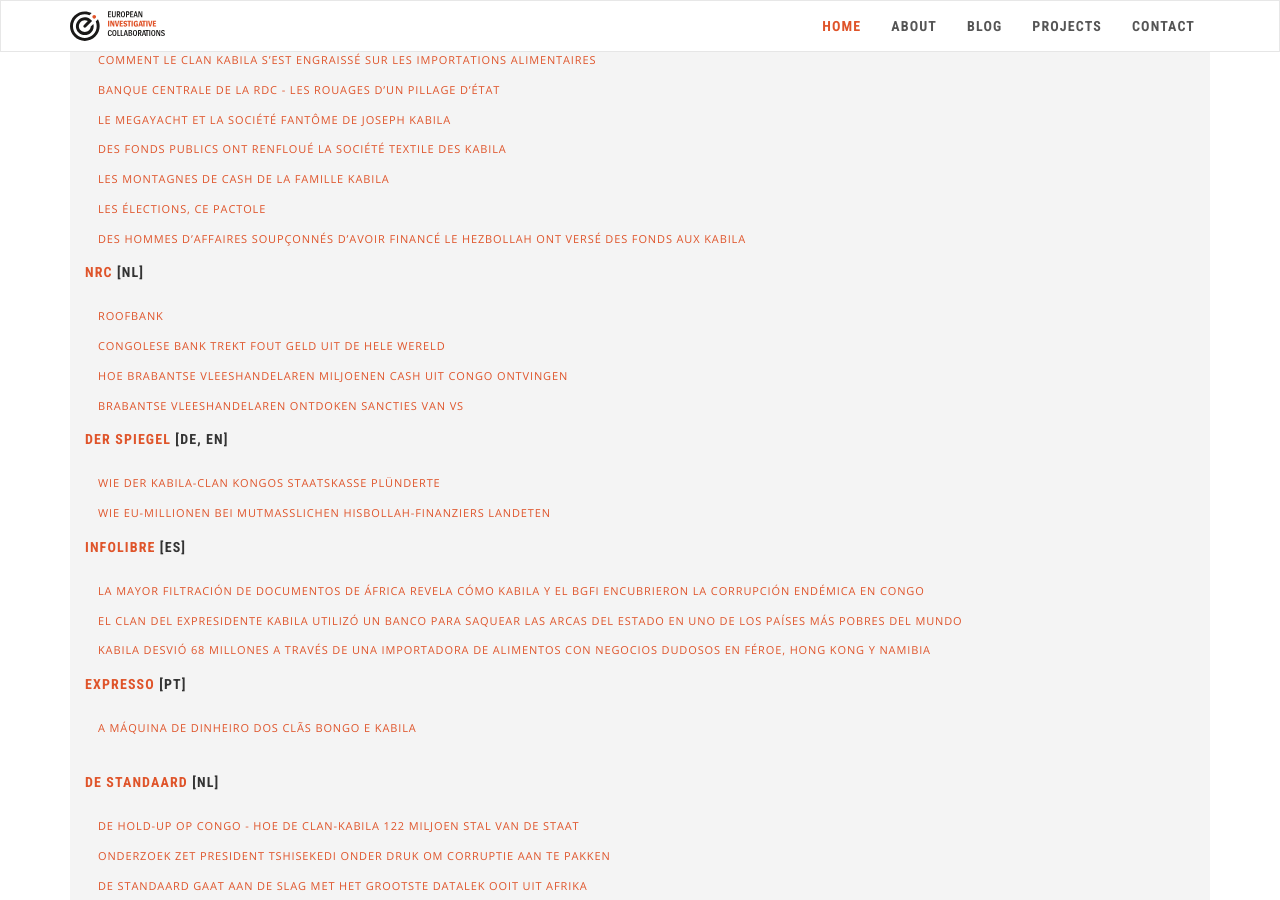
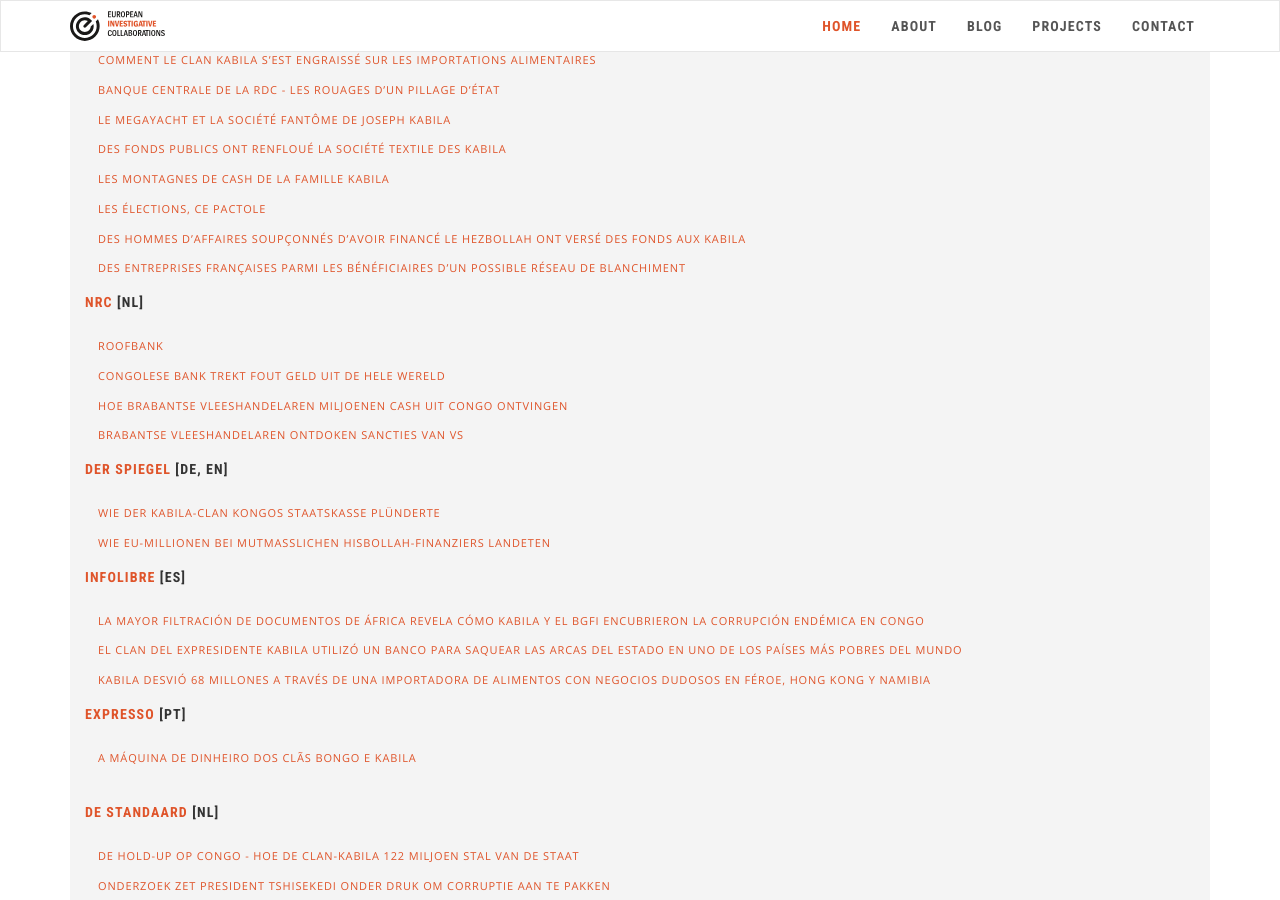
Before and after one commit to eic-network/eic-incubator.github.io, a Jekyll site: the page built from _projects/congo-holdup.md, in a window 1280 px wide and 900 px high, scrolled down 1386 px. Built offline with Jekyll 4.4.1, drawn with Linux system fonts in a browser that asks for light colours; nearby versions of some CDN libraries.

Commit message:
Update congo-holdup.md

```diff
--- a/_projects/congo-holdup.md
+++ b/_projects/congo-holdup.md
@@ -38,6 +38,8 @@ publications:
     url: https://www.mediapart.fr/journal/international/251121/congo-hold-les-elections-ce-pactole
   - name: Des hommes d’affaires soupçonnés d’avoir financé le Hezbollah ont versé des fonds aux Kabila
     url: https://www.mediapart.fr/journal/international/261121/republique-democratique-du-congo-des-hommes-d-affaires-soupconnes-d-avoir-finance-le-hezbollah-ont
+  - name: Des entreprises françaises parmi les bénéficiaires d’un possible réseau de blanchiment
+    url: https://www.mediapart.fr/journal/international/271121/congo-hold-des-entreprises-francaises-parmi-les-beneficiaires-d-un-possible-reseau-de-blanchiment
   name: Mediapart
   url: https://www.mediapart.fr
 - lang: "[NL]"
```
